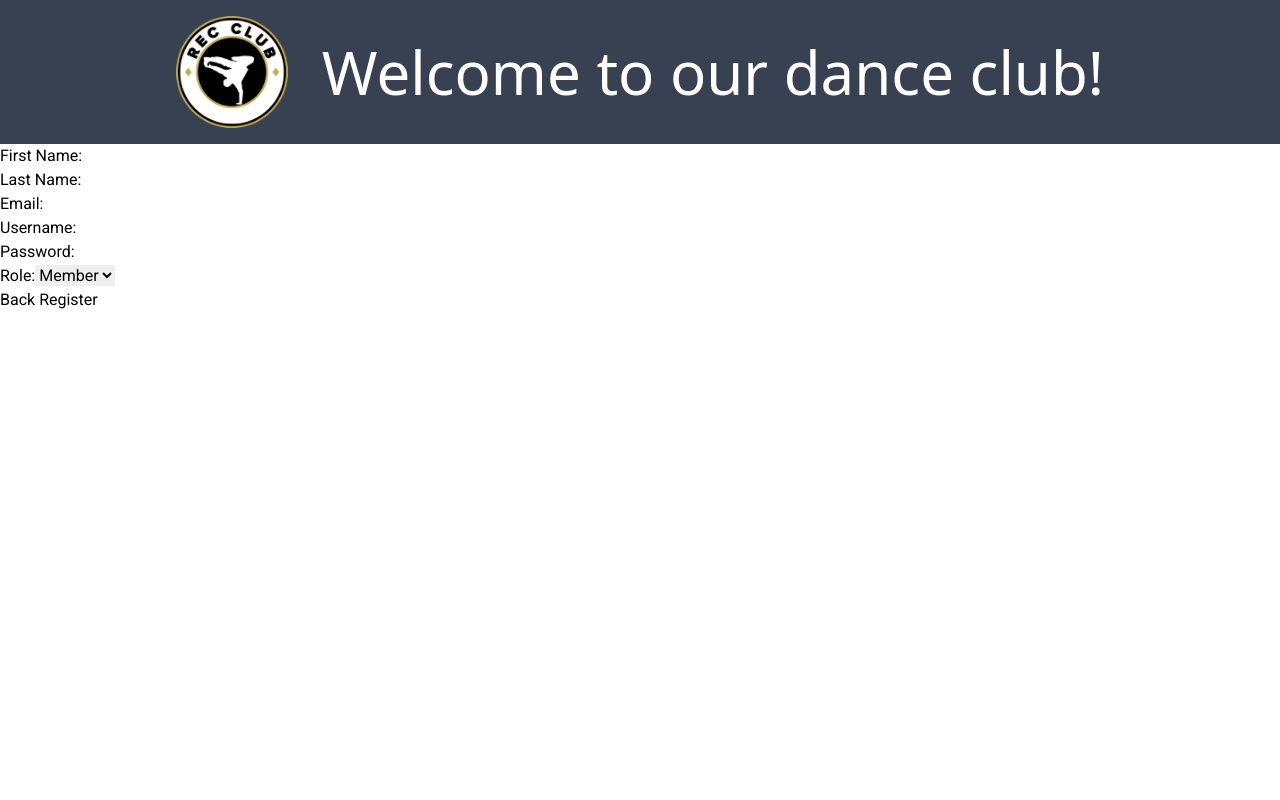
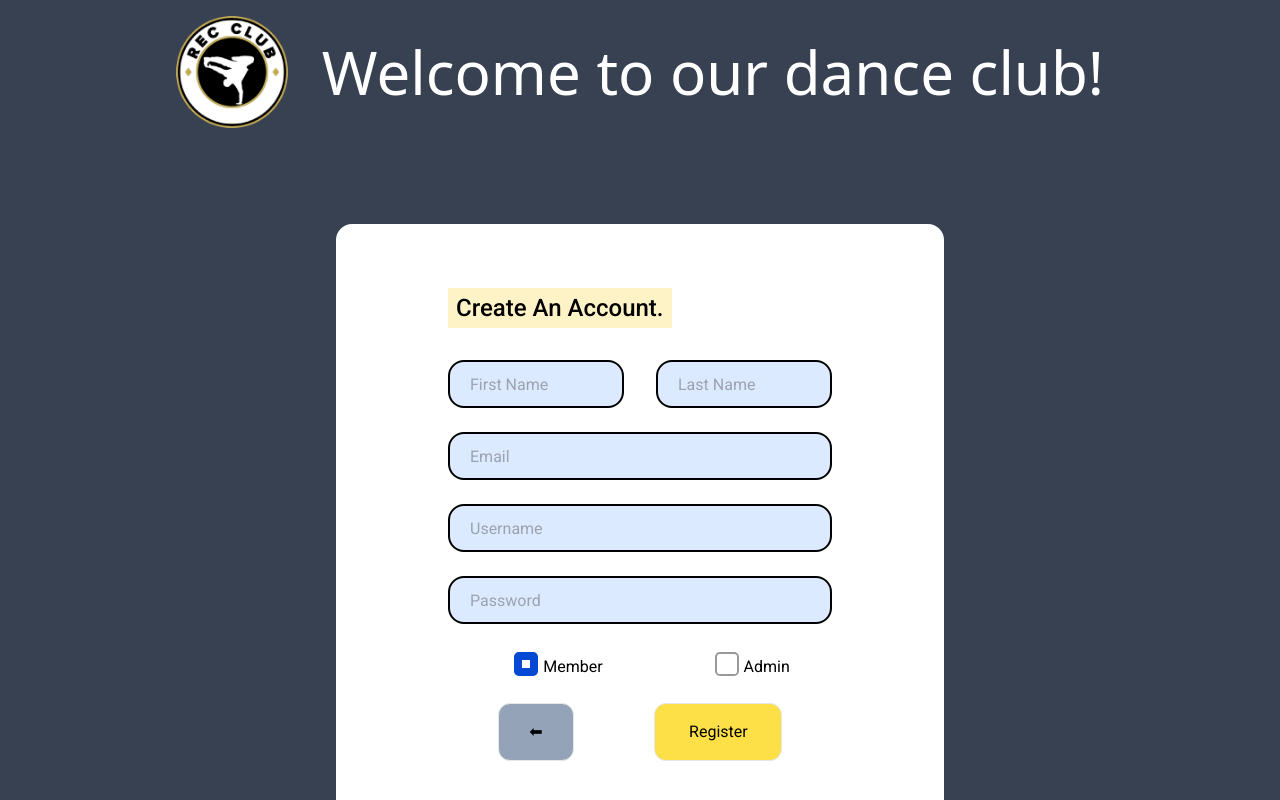
Before and after one commit to georgecuiX/DanceSyncRecClub, a React (Create React App) app in the folder club-membership/: page /register in a window 1280 px wide. Built offline with nearby package versions, Linux system fonts and the light colour scheme; a web font is replaced by a local one.

Commit message:
completed register screen

```diff
--- a/club-membership/src/pages/RegistrationScreen.js
+++ b/club-membership/src/pages/RegistrationScreen.js
@@ -24,8 +24,6 @@ const RegistrationScreen = () => {
 
       const handleSubmit = (event) => {
           event.preventDefault();
-          console.log('Form submitted:', formState);
-          alert('Registration successful!');
           setFormState({
             firstName: '',
             lastName: '',
@@ -34,6 +32,12 @@ const RegistrationScreen = () => {
             password: '',
             role: 'member',
           });
+          if(formState.role === 'member'){
+            navigate('/memberHome');
+          }
+          else{
+            navigate('/adminHome');
+          }
       };
 
       const handleBack = () => {
@@ -41,44 +45,108 @@ const RegistrationScreen = () => {
       };
 
       return (
-        <form onSubmit={handleSubmit}>
+        <div className='h-screen overflow-hidden'>
           <Navbar />
+          <div className='flex flex-col items-center bg-gray-700 h-full'>
+            <form onSubmit={handleSubmit} className="flex flex-col bg-white p-10 rounded-2xl px-28 py-16 mt-20">
+              <div className='flex-1 flex flex-row w-full mb-8'>
+                <h1 className='font-medium text-2xl bg-amber-100 py-1 px-2'>Create An Account.</h1>
+              </div>
+              <div className='flex-2 flex justify-center flex-col items-center'>
+                <div className='flex'>
                   <label>
-            First Name:
-            <input type="text" name="firstName" value={formState.firstName} onChange={handleChange} required />
+                    <input
+                      className=' w-44 h-12 rounded-2xl px-5 border-black focus:outline-none bg-blue-100 mr-8'
+                      type="text"
+                      name="firstName"
+                      placeholder='First Name'
+                      value={formState.firstName}
+                      onChange={handleChange}
+                      required />
                   </label>
                   <br />
                   <label>
-            Last Name:
-            <input type="text" name="lastName" value={formState.lastName} onChange={handleChange} required />
+                  <input
+                      className=' w-44 h-12 rounded-2xl px-5 border-black focus:outline-none bg-blue-100'
+                      type="text"
+                      name="lastName"
+                      placeholder='Last Name'
+                      value={formState.lastName}
+                      onChange={handleChange}
+                      required />
+                  </label>
+                </div>
+                <br />
+                <label>
+                  <input
+                    className=' w-96 h-12 rounded-2xl px-5 border-black focus:outline-none bg-blue-100'
+                    type="email"
+                    name="email"
+                    placeholder='Email'
+                    value={formState.email}
+                    onChange={handleChange}
+                    required />
                 </label>
                 <br />
                 <label>
-            Email:
-            <input type="email" name="email" value={formState.email} onChange={handleChange} required />
+                <input
+                    className=' w-96 h-12 rounded-2xl px-5 border-black focus:outline-none bg-blue-100'
+                    type="text"
+                    name="username"
+                    placeholder='Username'
+                    value={formState.username}
+                    onChange={handleChange}
+                    required />
                 </label>
                 <br />
                 <label>
-            Username:
-            <input type="text" name="username" value={formState.username} onChange={handleChange} required />
+                <input
+                    className=' w-96 h-12 rounded-2xl px-5 border-black focus:outline-none bg-blue-100'
+                    type="password"
+                    name="password"
+                    placeholder='Password'
+                    value={formState.password}
+                    onChange={handleChange}
+                    required />
                 </label>
                 <br />
-          <label>
-            Password:
-            <input type="password" name="password" value={formState.password} onChange={handleChange} required />
+                <label className='flex ml-6'>
+                  <div className='mr-28'>
+                    <input
+                      className='radio'
+                      type="radio"
+                      id="member"
+                      name="role"
+                      value="member"
+                      checked={formState.role === "member"}
+                      onChange={handleChange}
+                      required
+                    />
+                    <label htmlFor="member">Member</label>
+                  </div>
+                  <div>
+                    <input
+                      className='radio'
+                      type="radio"
+                      id="admin"
+                      name="role"
+                      value="admin"
+                      checked={formState.role === "admin"}
+                      onChange={handleChange}
+                      required
+                    />
+                    <label htmlFor="admin">Admin</label>
+                  </div>
                 </label>
+              </div>
               <br />
-          <label>
-            Role:
-            <select name="role" value={formState.role} onChange={handleChange} required>
-              <option value="member">Member</option>
-              <option value="admin">Admin</option>
-            </select>
-          </label>
-          <br />
-          <button type="button" onClick={handleBack}>Back</button> {}
-          <button type="submit">Register</button>
+              <div className='flex justify-center'>
+                <button type="button" className='px-4 py-4 rounded-xl bg-slate-400 border w-1/5 hover:bg-slate-500 transition' onClick={handleBack}>⬅</button>
+                <button type="submit" className='px-6 py-4 rounded-xl bg-yellow-300 border w-1/3 ml-20 hover:bg-green-200 transition'>Register</button>
+              </div>
             </form>
+          </div>
+        </div>
       );
     };
 
--- a/club-membership/src/styles/index.css
+++ b/club-membership/src/styles/index.css
@@ -81,3 +81,23 @@ body {
 .login-background{
     object-fit: contain;
 }
+
+.radio{
+    appearance: none;
+
+    border-radius: 20%;
+    width: 24px;
+    height: 24px;
+
+    border: 2px solid #999;
+    transition: 0.2s all linear;
+    margin-right: 5px;
+
+    position: relative;
+    top: 4px;
+    cursor: pointer;
+}
+
+.radio:checked {
+    border: 8px solid rgb(4, 73, 211);
+  }
```
Lines whose indentation alone changed are shown as unchanged.
